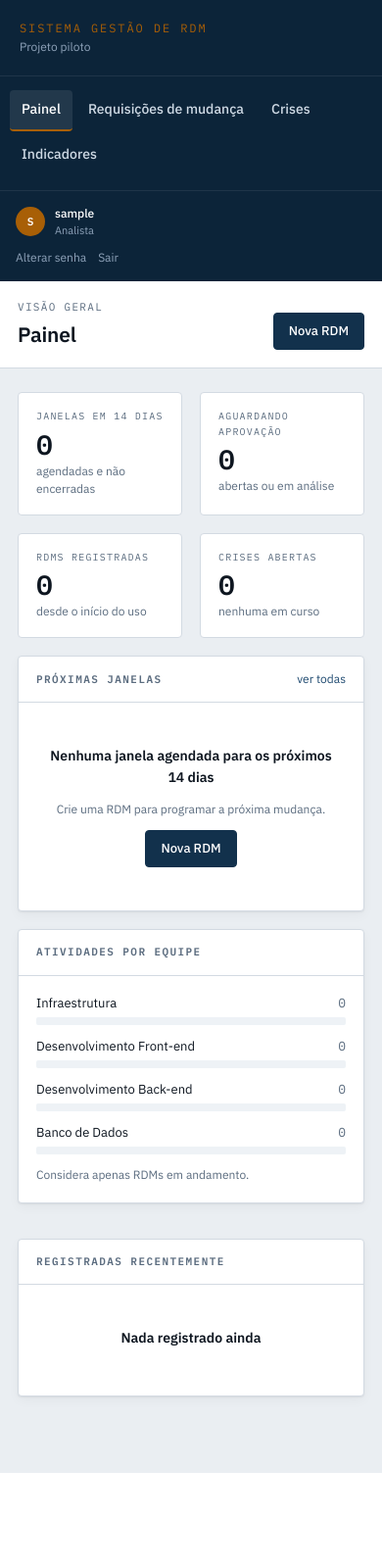
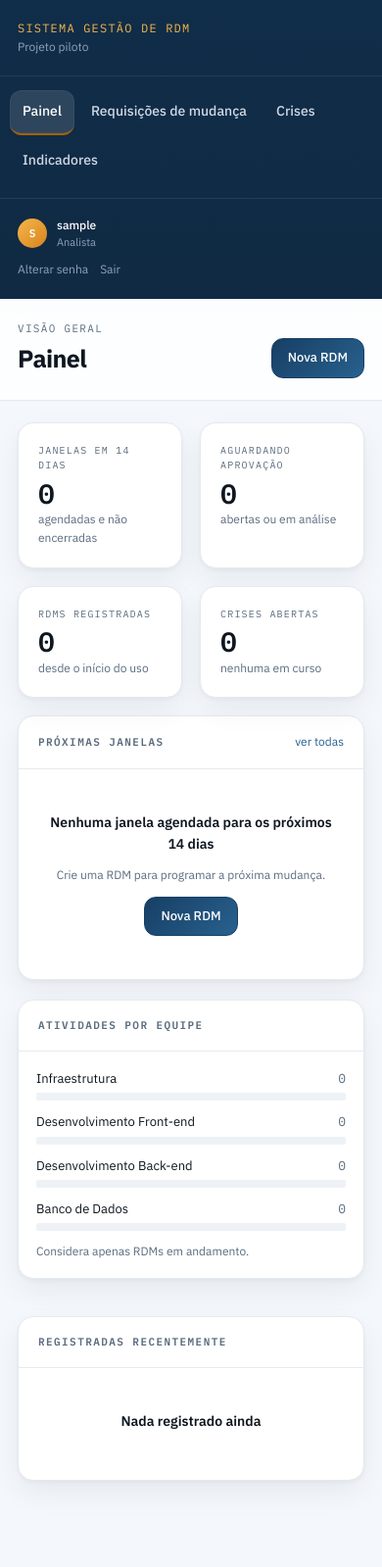
Before and after one commit to Thierrazf/Sistema-RDM, a Flask app: page / in a window 390 px wide. Shown: the whole page at 98% size. Before the commit the page ends 1503 px from the top, so only its background shows below. Run offline with Flask 3, Linux system fonts and the light colour scheme; the visitor is signed in with stand-in values (Sample User, id 1); data that the repository does not hold is empty; some libraries are stand-ins or nearby versions.

Commit message:
Refactor CSS styles in app.css for improved layout and responsiveness

```diff
--- a/app/static/css/app.css
+++ b/app/static/css/app.css
@@ -8,10 +8,10 @@
 
 :root {
   /* superfícies */
-  --papel: #eaeef2;
+  --papel: #f4f7fb;
   --branco: #ffffff;
-  --linha: #d3dae2;
-  --linha-forte: #b6c1cd;
+  --linha: #e5eaf1;
+  --linha-forte: #cbd5e1;
 
   /* tinta */
   --grafite: #0e1620;
@@ -19,10 +19,10 @@
   --aco-claro: #8a99a8;
 
   /* institucional */
-  --navy: #12314c;
-  --navy-claro: #1f4a70;
-  --navy-800: #0c2439;
-  --navy-600: #1a3f61;
+  --navy: #173f65;
+  --navy-claro: #28618e;
+  --navy-800: #102a43;
+  --navy-600: #1f527c;
 
   /* sinalização */
   --ambar: #a85f06;
@@ -44,9 +44,9 @@
   --mono: "IBM Plex Mono", "Cascadia Mono", Consolas, monospace;
 
   /* estrutura */
-  --sidebar: 236px;
-  --raio: 4px;
-  --sombra: 0 1px 2px rgba(14, 22, 32, 0.06), 0 4px 12px rgba(14, 22, 32, 0.04);
+  --sidebar: 264px;
+  --raio: 12px;
+  --sombra: 0 2px 4px rgba(14, 22, 32, 0.04), 0 12px 30px rgba(14, 22, 32, 0.06);
 }
 
 * { box-sizing: border-box; }
@@ -60,6 +60,7 @@ body {
   font-family: var(--fonte);
   font-size: 14px;
   line-height: 1.55;
+  -webkit-font-smoothing: antialiased;
 }
 
 a { color: var(--navy-claro); text-decoration: none; }
@@ -78,7 +79,7 @@ a:hover { text-decoration: underline; }
 .sidebar {
   width: var(--sidebar);
   flex: 0 0 var(--sidebar);
-  background: var(--navy-800);
+  background: linear-gradient(180deg, #102d49 0%, var(--navy-800) 100%);
   color: #cfdae5;
   display: flex;
   flex-direction: column;
@@ -88,7 +89,7 @@ a:hover { text-decoration: underline; }
 }
 
 .marca {
-  padding: 20px;
+  padding: 26px 22px 24px;
   border-bottom: 1px solid rgba(255, 255, 255, 0.08);
   display: flex;
   align-items: center;
@@ -119,9 +120,9 @@ a:hover { text-decoration: underline; }
 
 .marca-sigla {
   font-family: var(--mono);
-  font-size: 18px;
-  letter-spacing: 0.16em;
-  color: var(--ambar);
+  font-size: 15px;
+  letter-spacing: 0.1em;
+  color: #f5b64c;
   text-transform: uppercase;
 }
 .marca-nome {
@@ -145,17 +146,19 @@ a:hover { text-decoration: underline; }
   display: flex;
   align-items: center;
   gap: 10px;
-  padding: 9px 12px;
+  padding: 11px 13px;
   border-radius: var(--raio);
   color: #cfdae5;
   font-weight: 500;
-  border-left: 2px solid transparent;
+  border-left: 3px solid transparent;
+  transition: background 0.18s ease, color 0.18s ease, transform 0.18s ease;
 }
-.nav a:hover { background: rgba(255, 255, 255, 0.06); text-decoration: none; }
+.nav a:hover { background: rgba(255, 255, 255, 0.08); text-decoration: none; transform: translateX(2px); }
 .nav a.ativo {
-  background: rgba(255, 255, 255, 0.09);
+  background: rgba(255, 255, 255, 0.12);
   color: #fff;
-  border-left-color: var(--ambar);
+  border-left-color: #f5b64c;
+  box-shadow: inset 0 0 0 1px rgba(255,255,255,.04);
 }
 .nav-contador {
   margin-left: auto;
@@ -165,7 +168,7 @@ a:hover { text-decoration: underline; }
 }
 
 .rodape-sidebar {
-  padding: 14px 16px;
+  padding: 18px 18px 20px;
   border-top: 1px solid rgba(255, 255, 255, 0.08);
   font-size: 12px;
 }
@@ -174,7 +177,7 @@ a:hover { text-decoration: underline; }
   width: 30px; height: 30px;
   flex: 0 0 30px;
   border-radius: 50%;
-  background: var(--ambar);
+  background: linear-gradient(135deg, #f5b64c, #d8841c);
   color: #fff;
   display: grid; place-items: center;
   font-family: var(--mono);
@@ -188,15 +191,19 @@ a:hover { text-decoration: underline; }
 .conteudo { flex: 1; min-width: 0; display: flex; flex-direction: column; }
 
 .topo {
-  background: var(--branco);
+  background: rgba(255, 255, 255, 0.833);
+  backdrop-filter: blur(12px);
   border-bottom: 1px solid var(--linha);
-  padding: 18px 30px;
+  padding: 22px 38px;
   display: flex;
   align-items: flex-end;
   justify-content: space-between;
   gap: 20px;
+  position: sticky;
+  top: 0;
+  z-index: 5;
 }
-.topo h1 { margin: 0; font-size: 21px; font-weight: 600; letter-spacing: -0.01em; }
+.topo h1 { margin: 0; font-size: 25px; font-weight: 700; letter-spacing: -0.025em; }
 .sobretitulo {
   font-family: var(--mono);
   font-size: 11px;
@@ -207,7 +214,7 @@ a:hover { text-decoration: underline; }
 }
 .topo-acoes { display: flex; gap: 8px; flex-shrink: 0; }
 
-.pagina { padding: 24px 30px 60px; max-width: 1240px; }
+.pagina { padding: 30px 38px 68px; max-width: 1400px; width: 100%; }
 
 /* =================================================================
    Blocos
@@ -215,12 +222,13 @@ a:hover { text-decoration: underline; }
 .cartao {
   background: var(--branco);
   border: 1px solid var(--linha);
-  border-radius: var(--raio);
+  border-radius: 16px;
   box-shadow: var(--sombra);
-  margin-bottom: 18px;
+  margin-bottom: 20px;
+  overflow: hidden;
 }
 .cartao-topo {
-  padding: 14px 18px;
+  padding: 17px 20px;
   border-bottom: 1px solid var(--linha);
   display: flex;
   align-items: center;
@@ -249,9 +257,12 @@ a:hover { text-decoration: underline; }
 .indicador {
   background: var(--branco);
   border: 1px solid var(--linha);
-  border-radius: var(--raio);
-  padding: 16px 18px;
+  border-radius: 16px;
+  padding: 20px;
+  box-shadow: var(--sombra);
+  transition: transform 0.18s ease, box-shadow 0.18s ease;
 }
+.indicador:hover { transform: translateY(-2px); box-shadow: 0 5px 12px rgba(14, 22, 32, 0.06), 0 18px 34px rgba(14, 22, 32, 0.08); }
 .indicador-rotulo {
   font-family: var(--mono);
   font-size: 10px;
@@ -362,7 +373,7 @@ a:hover { text-decoration: underline; }
   display: inline-flex;
   align-items: center;
   gap: 7px;
-  padding: 8px 15px;
+  padding: 9px 16px;
   border-radius: var(--raio);
   border: 1px solid var(--linha-forte);
   background: var(--branco);
@@ -371,11 +382,11 @@ a:hover { text-decoration: underline; }
   font-size: 13px;
   font-weight: 500;
   cursor: pointer;
-  transition: background 0.12s ease, border-color 0.12s ease;
+  transition: background 0.18s ease, border-color 0.18s ease, transform 0.18s ease, box-shadow 0.18s ease;
 }
-.botao:hover { background: #f4f7fa; text-decoration: none; }
+.botao:hover { background: #f4f7fa; text-decoration: none; transform: translateY(-1px); box-shadow: 0 4px 10px rgba(14,22,32,.08); }
 .botao-primario {
-  background: var(--navy);
+  background: linear-gradient(135deg, var(--navy), var(--navy-claro));
   border-color: var(--navy);
   color: #fff;
 }
@@ -703,6 +724,9 @@ input::placeholder, textarea::placeholder { color: var(--aco-claro); }
   .nav a { border-left: 0; border-bottom: 2px solid transparent; }
   .nav a.ativo { border-left: 0; border-bottom-color: var(--ambar); }
   .topo, .pagina { padding-left: 18px; padding-right: 18px; }
+  .topo { position: static; }
+  .pagina { padding-top: 22px; }
+  .marca { padding: 20px 18px; }
   .linha-2, .linha-3, .linha-4 { grid-template-columns: minmax(0, 1fr); }
   .atividade-linha { grid-template-columns: 26px minmax(0, 1fr) 30px; }
   .lista-definicao { grid-template-columns: minmax(0, 1fr); }
```
Also changed, not shown: other parts of app/static/css/app.css (+18 -7 lines).
